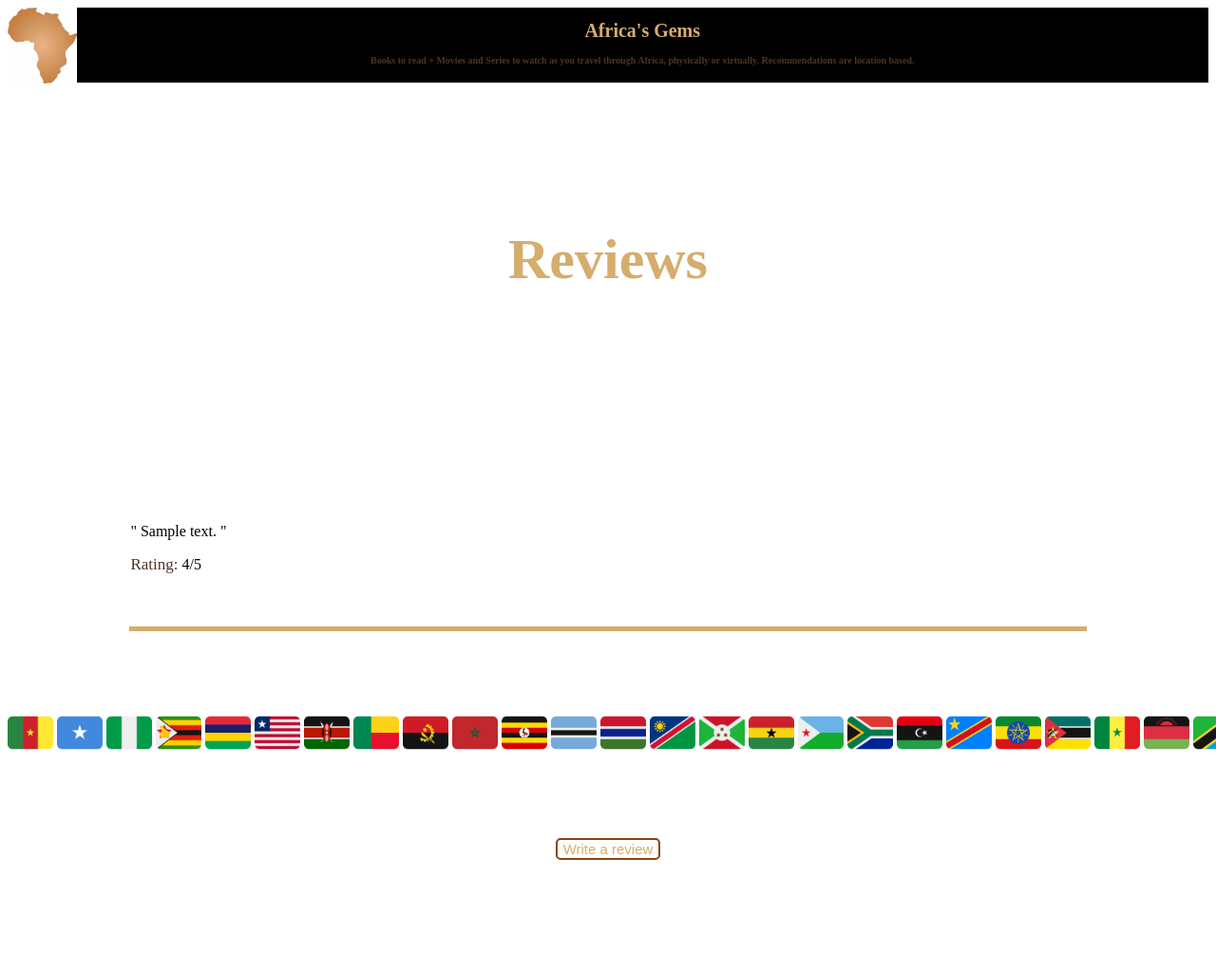
After one commit to Rutendo21/Africas-Gems, a Flask app: template templates/specificreview.html in a window 1280 px wide. The commit adds this page. Shown: the whole page at 95% size. Run offline with Flask 2, Linux system fonts and the light colour scheme; the template is opened without the code that fills it: most values are stand-ins (such as "Sample title", 1, 10 or a date in 2020); some libraries are stand-ins or nearby versions.

Commit message:
Commit 9

```diff
--- a/app.py
+++ b/app.py
@@ -34,23 +34,43 @@ def first(text):
 
     return '. '.join(sentence)
 
-@app.route("/", methods=["GET"])
+@app.route("/", methods=["GET", "POST"])
 def homepage():
 
-    db.execute("DELETE FROM countries")
+    if request.method == "GET":
 
-    file = open("countries.csv", "r")
-    reader = csv.reader(file)
-    next(reader)
-    for row in reader:
-        country = row
-        db.execute("INSERT INTO countries (country) VALUES (?)", country)
+        db.execute("DELETE FROM countries")
 
-    movies = db.execute("SELECT * FROM movies ORDER BY title ASC")
-    books = db.execute("SELECT * FROM books ORDER BY title ASC")
-    series = db.execute("SELECT * FROM series ORDER BY title ASC")
+        file = open("countries.csv", "r")
+        reader = csv.reader(file)
+        next(reader)
+        for row in reader:
+            country = row
+            db.execute("INSERT INTO countries (country) VALUES (?)", country)
 
-    return render_template("homepage.html", movies=movies, books=books, series=series)
+        movies = db.execute("SELECT * FROM movies ORDER BY title ASC")
+        books = db.execute("SELECT * FROM books ORDER BY title ASC")
+        series = db.execute("SELECT * FROM series ORDER BY title ASC")
+
+        return render_template("homepage.html", movies=movies, books=books, series=series)
+
+    if request.method == "POST":
+
+        title = request.form.get("title");
+
+        db.execute("CREATE TABLE IF NOT EXISTS ? (reviews TEXT, rating INTEGER)", title)
+
+        results = db.execute("SELECT * FROM ?", title)
+
+        reviews = db.execute("SELECT * FROM reviews ORDER BY title ASC")
+
+        if results == []:
+
+            error = "No Reviews Found"
+
+            return render_template("specificreview.html", reviews=reviews, error=error)
+
+        return render_template("specificreview.html", results=results, reviews=reviews)
 
 @app.route("/search", methods=["GET", "POST"])
 def search():
--- /dev/null
+++ b/templates/specificreview.html
@@ -0,0 +1,62 @@
+{% extends "layout.html" %}
+
+{% block title %}
+
+<h4>
+    Reviews
+</h4>
+
+{% endblock %}
+
+{% block main %}
+
+    <table class="itable5">
+
+        <br></br>
+        <br></br>
+
+        <tbody>
+
+            {% for result in results %}
+
+            <tr class="row3">
+                <td class="column2">
+                    <br></br>
+                    <p class="text2">" {{result['reviews']}} "</p>
+                    <h10>Rating:</h10> <p style="display: inline">{{result['rating']}}/5</p>
+                    <br></br>
+                    <br></br>
+                </td>
+            </tr>
+
+            {% endfor %}
+
+        </tbody>
+    </table>
+
+    <br></br>
+    <br></br>
+
+    <div class="error">
+        {{error}}
+    </div>
+
+    <br></br>
+    <br></br>
+    <br></br>
+    <br></br>
+
+    <button class="btn btn-2" id="review" type="button" onclick="review()">Write a review</button>
+
+    <br></br>
+    <br></br>
+    <br></br>
+
+    <script>
+        function review()
+        {
+            window.location.href= "/review";
+        }
+    </script>
+
+{% endblock %}
```
Also changed, not shown: templates/homepage.html (+4 -9 lines).
